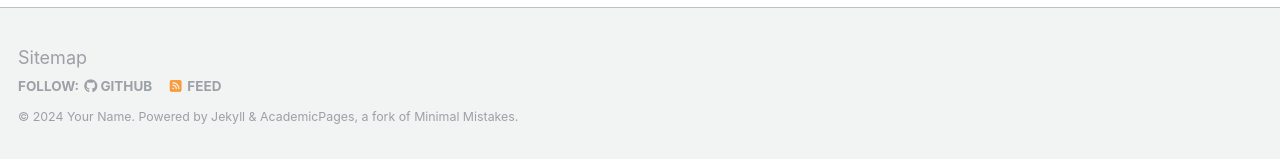
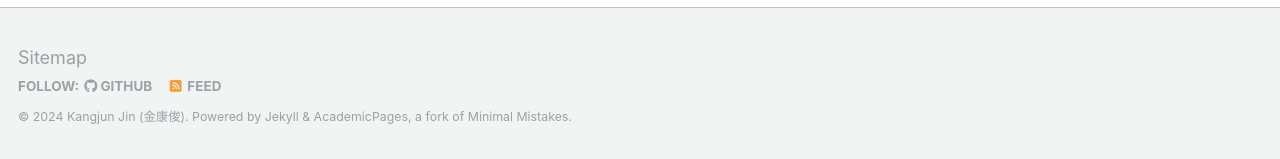
Before and after one commit to jkj0406/jkj0406.github.io, a Jekyll site: the page built from _pages/about.md, in a window 1280 px wide and 900 px high, scrolled down 2660 px. Shown: the part 738-897 px from the top of the window. Built offline with Jekyll 4.4.1, drawn with Linux system fonts in a browser that asks for light colours; some web fonts are replaced.

Commit message:
Update _config.yml

```diff
--- a/_config.yml
+++ b/_config.yml
@@ -10,11 +10,11 @@
 locale                   : "en-US"
 title                    : "Your Name / Site Title"
 title_separator          : "-"
-name                     : &name "Your Name"
+name                     : &name "Kangjun Jin (金康俊)"
 description              : &description "personal description"
-url                      : https://academicpages.github.io # the base hostname & protocol for your site e.g. "https://mmistakes.github.io"
+url                      : https://KangjunJin.github.io # the base hostname & protocol for your site e.g. "https://mmistakes.github.io"
 baseurl                  : "" # the subpath of your site, e.g. "/blog"
-repository               : "academicpages/academicpages.github.io"
+repository               : "jkj0406/KangjunJin.github.io"
 
 # Site Author - The following control what appear as part of the author content on the side bar.
 #               If a field is blank the icon and link will not appear, otherwise it will be shown.
```
